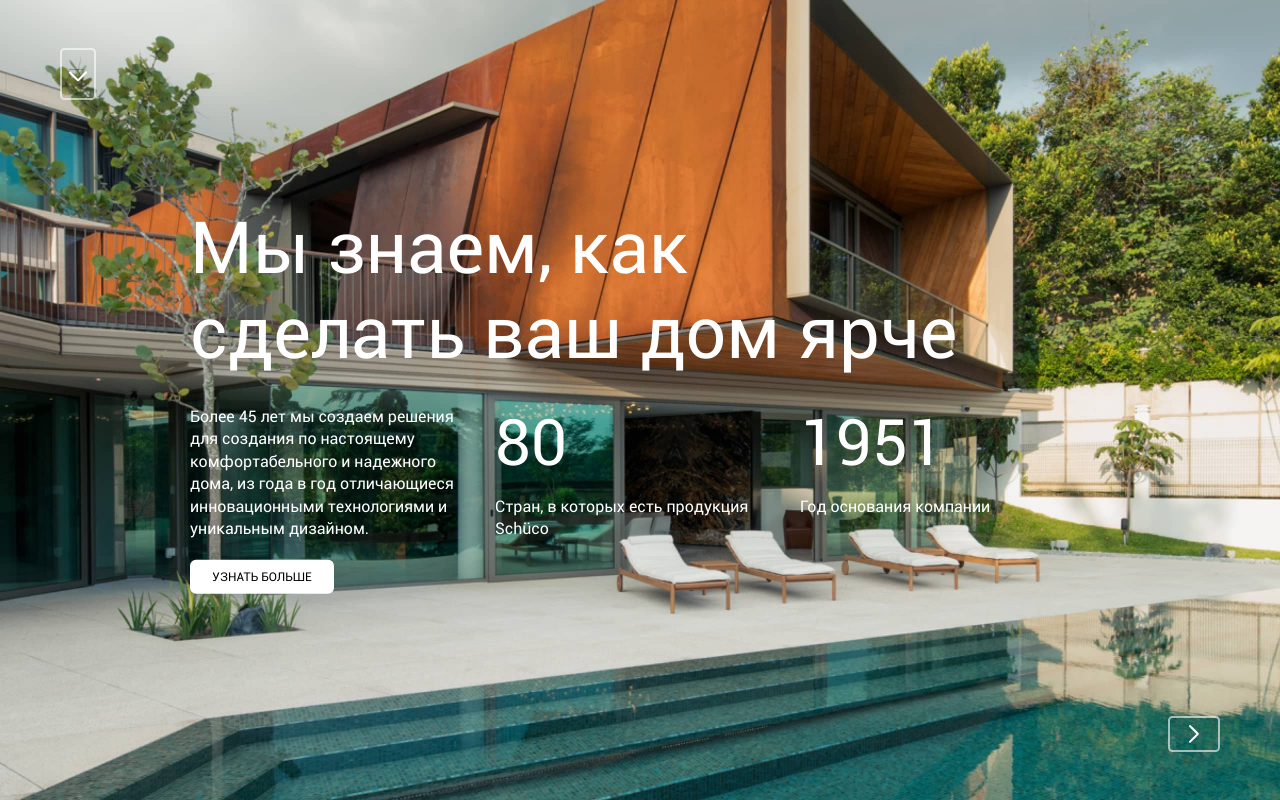
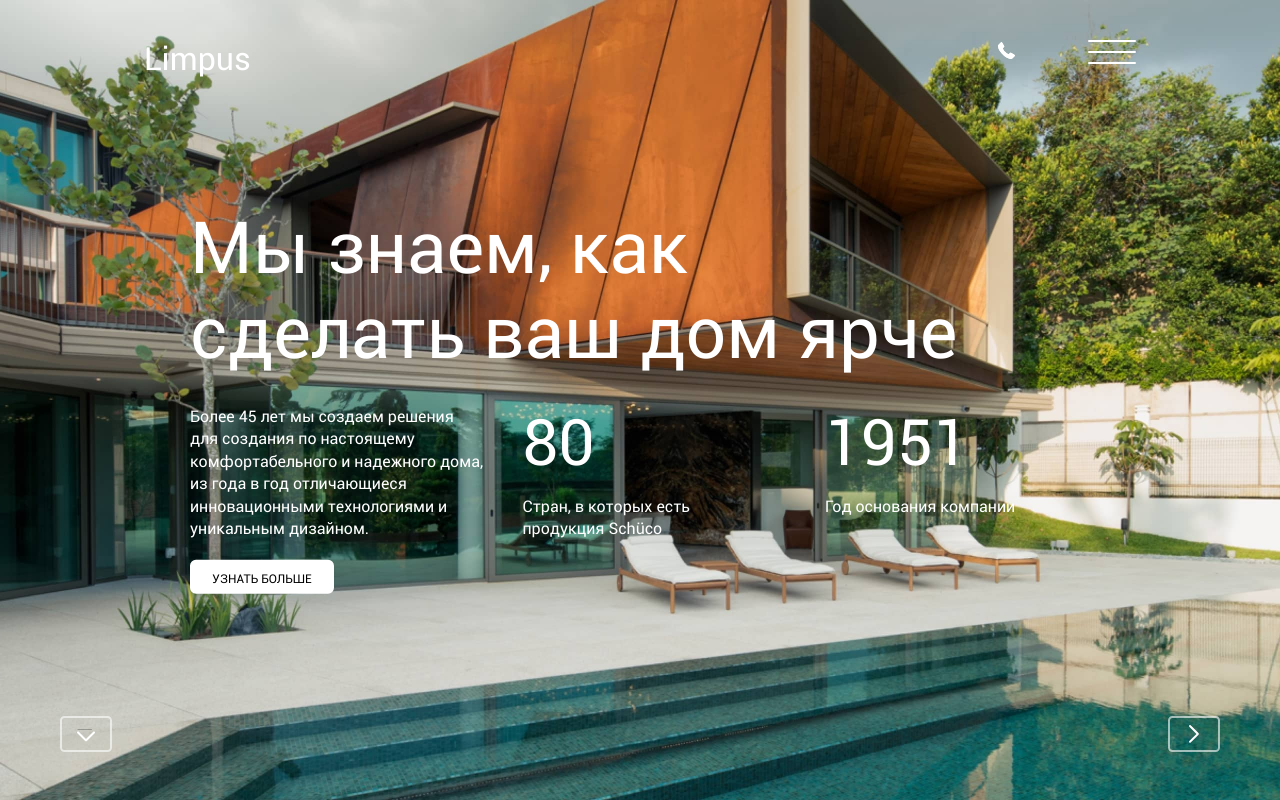
Before and after one commit to antongloom/Limpus, a Vue app: page / in a window 1280 px wide. Built offline with nearby package versions, Linux system fonts and the light colour scheme.

Commit message:
#10 commit

```diff
--- a/src/App.vue
+++ b/src/App.vue
@@ -24,35 +24,51 @@ export default {
                     title: 'сделать ваш дом ярче',
                     textFirst: 'Более 45 лет мы создаем решения для создания по настоящему комфортабельного и надежного дома, из года в год отличающиеся инновационными технологиями и уникальным дизайном.',
                     textSecond: 'Стран, в которых есть продукция Schüco',
-                    textThree: '',
-                    numberFirst: '',
-                    numberSecond: '',
+                    textThree: 'Год основания компании',
+                    numberFirst: '80',
+                    numberSecond: '1951',
                     urlRight: require('./assets/images/bg1.jpg')
                 },
                 {
                     id: 1,
-                    text: '222',
-                    title: '222',
+                    title: 'сохранить ваше тепло',
+                    textFirst: 'Наша главная ценность — качество наших решений. Мы заботимся о повышении энергоэффективности и сохранении уюта и точно знаем, как сберечь красоту и тепло вашего дома.',
+                    textSecond: 'Сотрудников трудятся в нашей компании',
+                    textThree: 'Из них работает в Германии',
+                    numberFirst: '4700',
+                    numberSecond: '3300',
                     urlRight: require('./assets/images/bg2.jpg')
                 },
                 {
                     id: 2,
-                    text: '333',
-                    title: '3333',
+                    title: 'обезопасить вас',
+                    textFirst: 'Постоянно обмениваясь опытом с нашими партнерами, мы предлагаем «умные» оконные и дверные системы, отвечающие всем современным стандартам комфорта, безопасности и энергоэффективности.',
+                    textSecond: 'Миллиарда евро оборот компании за 2016 год',
+                    textThree: 'Компаний-партнеров, по всему миру',
+                    numberFirst: '1,5',
+                    numberSecond: '1200',
                     urlRight: require('./assets/images/bg3.jpg')
                 }
              ],
              [
                {
-                    id: 0,
-                    text: '444',
-                    title: '444',
+                    id: 3,
+                    title: 'обезопасить вас',
+                    textFirst: 'Постоянно обмениваясь опытом с нашими партнерами, мы предлагаем «умные» оконные и дверные системы, отвечающие всем современным стандартам комфорта, безопасности и энергоэффективности.',
+                    textSecond: 'Миллиарда евро оборот компании за 2016 год',
+                    textThree: 'Компаний-партнеров, по всему миру',
+                    numberFirst: '1,5',
+                    numberSecond: '1200',
                     urlRight: require('./assets/images/bg4.jpg')
                 },
                 {
-                    id: 1,
-                    text: '555',
-                    title: '555',
+                    id: 4,
+                    title: 'обезопасить вас',
+                    textFirst: 'Постоянно обмениваясь опытом с нашими партнерами, мы предлагаем «умные» оконные и дверные системы, отвечающие всем современным стандартам комфорта, безопасности и энергоэффективности.',
+                    textSecond: 'Миллиарда евро оборот компании за 2016 год',
+                    textThree: 'Компаний-партнеров, по всему миру',
+                    numberFirst: '1,5',
+                    numberSecond: '1200',
                     urlRight: require('./assets/images/bg5.jpg')
                 }
             ]
@@ -69,12 +85,12 @@ export default {
 .mainapp{
   position: relative;
   .mainapp__btn{
-    width: 32px;
-    height: 48px;
+    width: 48px;
+    height: 32px;
     border: 2px solid rgba(255, 255, 255, 0.6);
     border-radius: 4.5px;
     position: absolute;
-    top: 48px;
+    bottom: 48px;
     left: 60px;
     z-index: 1000;
     cursor: pointer;
@@ -102,4 +118,6 @@ export default {
   }
 }
 
+
+
 </style>
--- a/src/components/Slider.vue
+++ b/src/components/Slider.vue
@@ -40,7 +40,7 @@ export default {
 <style lang="less">
 
 .slider{
-    position: absolute;
+    position: relative;
     width: 100%;
     .slider__right{
         position: absolute;
--- a/src/components/Slides.vue
+++ b/src/components/Slides.vue
@@ -1,8 +1,15 @@
 <template>
 
 <transition-group name="fade"  class="slides"  tag="div" id="slides">
-
      <div class="slides__image" :style="setBackgroundImage" :key="image.id">
+          <div class="application-left" v-if="applicationShow"></div>
+          <div class="image__header">
+            <div class="header__logo">Limpus</div>
+            <div class="header__btn">
+              <div class="btn__phone"></div>
+              <div class="btn__menu" @click="application"><span></span></div>
+            </div>
+          </div>
           <div class="image__content">
               <div class="content__title">Мы знаем, как</div>
               <div class="content__subtitle">{{image.title}}</div>
@@ -13,13 +20,13 @@
                     <div class="btn__more">узнать больше</div>
                   </div>
                 </div>
-                <div class="item__block">
-                  <div class="block__number">80</div>
-                  <div class="block__text">{{image.textSecond}}</div>
+                <div class="item__block item__block--left">
+                  <div class="block__number">{{image.numberFirst}}</div>
+                  <div class="block__text block__text--width">{{image.textSecond}}</div>
                 </div>
-                <div class="item__block">
-                  <div class="block__number">1951</div>
-                  <div class="block__text">Год основания компании</div>
+                <div class="item__block item__block--left">
+                  <div class="block__number">{{image.numberSecond}}</div>
+                  <div class="block__text block__text--width">{{image.textThree}}</div>
                 </div>
               </div>
           </div>
@@ -43,11 +50,13 @@ export default {
    },
    data(){
         return{
-
+          applicationShow: false
         }
    },
    methods :{
-
+      application(){
+        this.applicationShow = !this.applicationShow
+      }
    },
    created(){
 
@@ -65,6 +74,85 @@ export default {
       background-position: center;
       background-size: cover;
     }
+}
+
+.image__header{
+  max-width: 992px;
+  margin: 0 auto;
+  padding-top: 40px;
+  display: flex;
+  justify-content: space-between;
+  .header__logo{
+    font-family: "Roboto-regular";
+    font-size: 32px;
+    color: #fff;
+  }
+  .header__btn{
+    .btn__phone{
+      display: inline-block;
+      height: 19px;
+      width: 19px;
+      background: url(../assets/images/arrow-right.svg) no-repeat;
+      background-position: 79.6923076923077% 23.875432525951556%;
+      cursor: pointer;
+      margin-right: 72px;
+      position: relative;
+      top: -4px;
+    }
+    .btn__menu{
+      position: relative;
+      display: inline-block;
+      width: 48px;
+      height: 24px;
+      cursor: pointer;
+      &:before{
+        content: '';
+        width: 48px;
+        height: 2px;
+        display: block;
+        background: #fff;
+        border-radius: 2px;
+        position: absolute;
+        top: 0px;
+        -webkit-transition: all 0.3s ease;
+        -moz-transition: all 0.3s ease;
+        transition: all 0.3s ease;
+      }
+      &:after{
+        content: '';
+        width: 48px;
+        height: 2px;
+        display: block;
+        background: #fff;
+        border-radius: 2px;
+        position: absolute;
+        bottom: 0px;
+        -webkit-transition: all 0.3s ease;
+        -moz-transition: all 0.3s ease;
+        transition: all 0.3s ease;
+      }
+      span{
+        width: 48px;
+        height: 2px;
+        display: block;
+        background: #fff;
+        border-radius: 2px;
+        position: absolute;
+        top: 0;
+        bottom: 0;
+        right: 0;
+        margin: auto;
+      }
+    }
+  }
+}
+
+.image__header .header__btn .btn__menu:hover:before{
+  top: 2px;
+}
+
+.image__header .header__btn .btn__menu:hover:after{
+  bottom: 2px;
 }
 
 .image__content{
@@ -96,13 +184,16 @@ export default {
 
 .item{
   .item__block{
-    width: 290px;
+    width: 295px;
     padding-top: 30px;
     .block__text{
       font-size: 16px;
       color: #fff;
       font-family: "Roboto-regular";
       line-height: 1.4;
+    }
+    .block__text--width{
+      width: 200px;
     }
     .block__btn{
       padding-top: 20px;
@@ -114,6 +205,10 @@ export default {
       padding-bottom: 15px;
     }
   }
+  .item__block--left{
+    position: relative;
+    left: 30px;
+  }
 }
 
 .btn__more{
@@ -124,7 +219,7 @@ export default {
     background: #fff;
     font-family: "Roboto-regular";
     font-size: 12px;
-    line-height: 30px;
+    line-height: 34px;
     text-transform: uppercase;
     text-align: center;
     color: #000;
@@ -139,6 +234,24 @@ export default {
       color: #fff;
     }
 }
+
+
+.application-left{
+  position: absolute;
+  height: 100%;
+  width: 50%;
+  z-index: 2000;
+  background: #fff;
+}
+
+/*
+.slide-enter-active, .slide-leave-active {
+  transition: opacity .5s;
+}
+
+.fade-enter, .fade-leave-to  {
+  opacity: 0;
+} */
 
 .fade-enter-active{
     animation-name: fadeEnter;
@@ -180,4 +293,6 @@ export default {
 
 
 
+
+
 </style>
```
